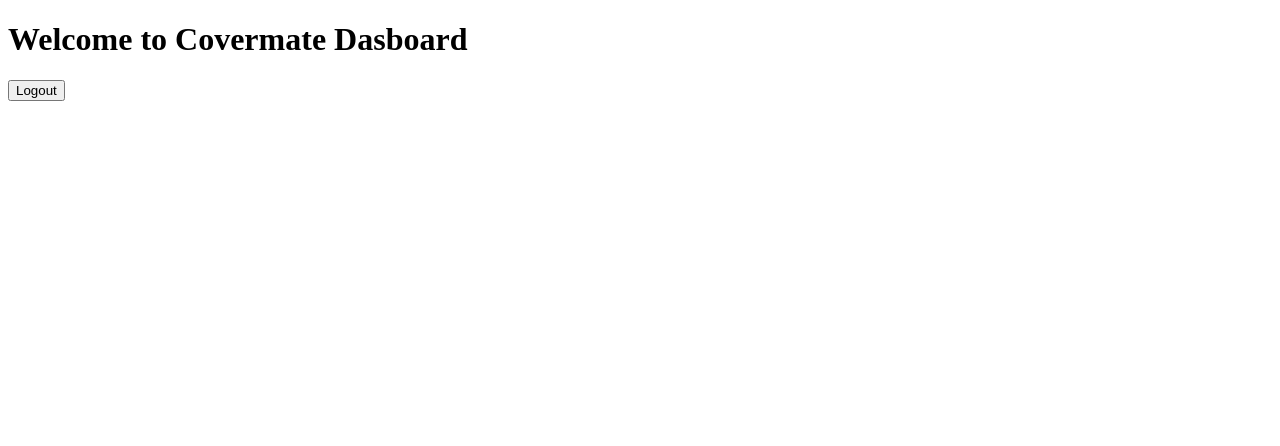
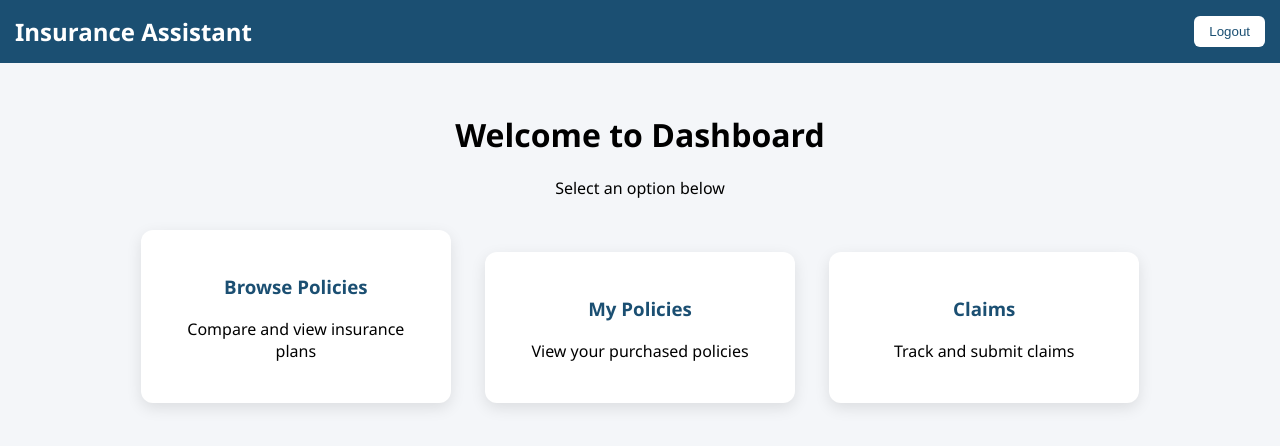
Before and after one commit to inampuditanmaya-spec/covermate-frontend, a plain HTML site: page dashboard.html in a window 1280 px wide. Drawn offline with Linux system fonts and the light colour scheme.

Commit message:
Create dashboard.html

```diff
--- a/dashboard.html
+++ b/dashboard.html
@@ -1,11 +1,98 @@
 <!DOCTYPE html>
 <html>
-    <head>
-        <title>Dashboard</title>
-    </head>
-    <body>
-        <h1>Welcome to Covermate Dasboard</h1>
-        <button
-        onclick="location.href='policies.html' ">Logout</button>
-            </body>
+<head>
+<title>Insurance Dashboard</title>
+
+<style>
+
+body{
+margin:0;
+font-family:'Segoe UI',sans-serif;
+background:#f4f6f9;
+}
+
+/* TOP NAVBAR */
+.navbar{
+background:#1b4f72;
+color:white;
+padding:15px;
+display:flex;
+justify-content:space-between;
+align-items:center;
+}
+
+.navbar h2{
+margin:0;
+}
+
+.navbar button{
+background:white;
+color:#1b4f72;
+border:none;
+padding:8px 15px;
+border-radius:6px;
+cursor:pointer;
+}
+
+/* DASHBOARD CONTENT */
+.container{
+text-align:center;
+margin-top:50px;
+}
+
+.card{
+background:white;
+width:260px;
+padding:25px;
+margin:15px;
+border-radius:12px;
+display:inline-block;
+box-shadow:0px 5px 15px rgba(0,0,0,0.1);
+transition:0.3s;
+cursor:pointer;
+}
+
+.card:hover{
+transform:translateY(-5px);
+box-shadow:0px 10px 25px rgba(0,0,0,0.2);
+}
+
+h3{
+color:#1b4f72;
+}
+
+</style>
+
+</head>
+
+<body>
+
+<div class="navbar">
+<h2>Insurance Assistant</h2>
+<button onclick="location.href='index.html'">Logout</button>
+</div>
+
+<div class="container">
+
+<h1>Welcome to Dashboard</h1>
+<p>Select an option below</p>
+
+<div class="card" onclick="location.href='policies.html'">
+<h3>Browse Policies</h3>
+<p>Compare and view insurance plans</p>
+</div>
+
+<div class="card">
+<h3>My Policies</h3>
+<p>View your purchased policies</p>
+</div>
+
+<div class="card">
+<h3>Claims</h3>
+<p>Track and submit claims</p>
+</div>
+
+</div>
+
+</body>
 </html>
```
